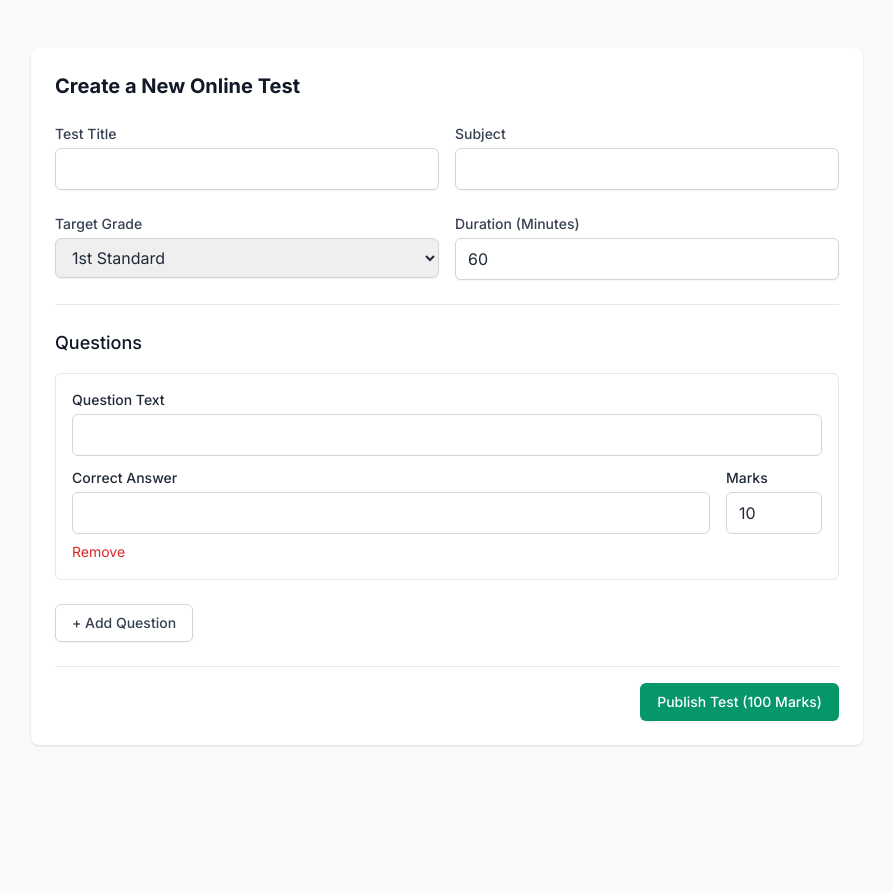
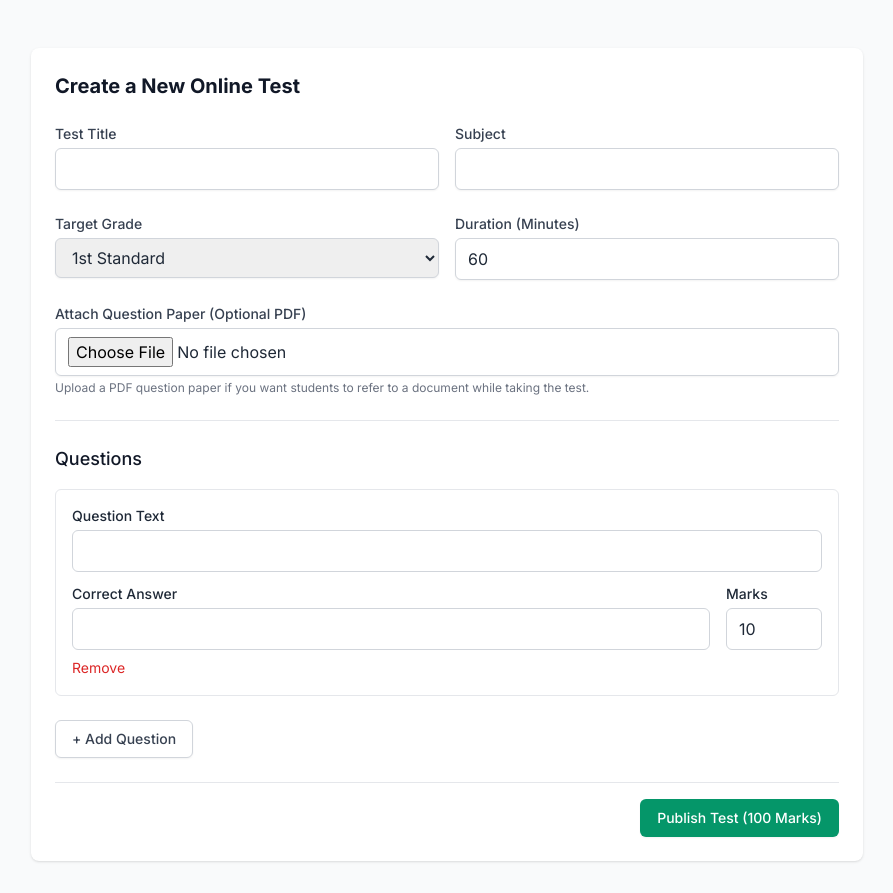
Before and after one commit to kalmeshwargurav1028-sys/student-dashboard1, a Flask app: template templates/create_online_test.html in a window 1280 px wide. Shown: the whole page, without its empty margins (193-1086 px from the left). Run offline with Flask 3, Linux system fonts and the light colour scheme; the template is opened without the code that fills it, so the values that code supplies are empty; parts of the project's set-up code (start-up, migrations or seed data) failed here and were passed over; some libraries are stand-ins or nearby versions.

Commit message:
Support grades 1-12 and PDF question paper uploads for Online Tests

```diff
--- a/app.py
+++ b/app.py
@@ -3745,6 +3745,16 @@ def create_online_test():
         questions_raw = request.form.get('questions_json', '[]')
         questions = json.loads(questions_raw)
 
+        pdf_file = request.files.get('pdf_file')
+        pdf_url = None
+        if pdf_file and pdf_file.filename:
+            filename = secure_filename(pdf_file.filename)
+            upload_dir = os.path.join(app.root_path, 'static', 'uploads', 'tests')
+            os.makedirs(upload_dir, exist_ok=True)
+            pdf_path = os.path.join(upload_dir, filename)
+            pdf_file.save(pdf_path)
+            pdf_url = url_for('static', filename=f'uploads/tests/{filename}')
+
         test_data = {
             'title': title,
             'target_class': target_class,
@@ -3752,6 +3762,7 @@ def create_online_test():
             'duration_minutes': duration,
             'total_marks': 100,
             'questions': questions,
+            'pdf_url': pdf_url,
             'teacher_id': session.get('user_id'),
             'status': 'published',
             'created_at': datetime.now().strftime('%Y-%m-%d %H:%M:%S')
--- a/templates/create_online_test.html
+++ b/templates/create_online_test.html
@@ -7,7 +7,7 @@
     <div class="bg-white dark:bg-gray-800 shadow sm:rounded-lg p-6">
         <h2 class="text-xl font-bold mb-6 text-gray-900 dark:text-white">Create a New Online Test</h2>
 
-        <form method="POST" action="{{ url_for('create_online_test') }}" onsubmit="return prepareQuestions()">
+        <form method="POST" action="{{ url_for('create_online_test') }}" enctype="multipart/form-data" onsubmit="return prepareQuestions()">
             <div class="grid grid-cols-1 gap-y-6 gap-x-4 sm:grid-cols-2 mb-6">
                 <div>
                     <label class="block text-sm font-medium text-gray-700 dark:text-gray-300">Test Title</label>
@@ -21,12 +21,27 @@
                     <label class="block text-sm font-medium text-gray-700 dark:text-gray-300">Target Grade</label>
                     <select name="target_class" required class="mt-1 block w-full border border-gray-300 rounded-md shadow-sm py-2 px-3 focus:ring-emerald-500 focus:border-emerald-500">
                         <option value="1st">1st Standard</option>
+                        <option value="2nd">2nd Standard</option>
+                        <option value="3rd">3rd Standard</option>
+                        <option value="4th">4th Standard</option>
+                        <option value="5th">5th Standard</option>
+                        <option value="6th">6th Standard</option>
+                        <option value="7th">7th Standard</option>
+                        <option value="8th">8th Standard</option>
+                        <option value="9th">9th Standard</option>
                         <option value="10th">10th Standard</option>
+                        <option value="11th">11th Standard</option>
+                        <option value="12th">12th Standard</option>
                     </select>
                 </div>
                 <div>
                     <label class="block text-sm font-medium text-gray-700 dark:text-gray-300">Duration (Minutes)</label>
                     <input type="number" name="duration" value="60" required class="mt-1 block w-full border border-gray-300 rounded-md shadow-sm py-2 px-3 focus:ring-emerald-500 focus:border-emerald-500">
+                </div>
+                <div class="sm:col-span-2">
+                    <label class="block text-sm font-medium text-gray-700 dark:text-gray-300">Attach Question Paper (Optional PDF)</label>
+                    <input type="file" name="pdf_file" accept=".pdf" class="mt-1 block w-full border border-gray-300 rounded-md shadow-sm py-2 px-3 focus:ring-emerald-500 focus:border-emerald-500">
+                    <p class="mt-1 text-xs text-gray-500">Upload a PDF question paper if you want students to refer to a document while taking the test.</p>
                 </div>
             </div>
 
```
Also changed, not shown: templates/take_online_test.html (+19 -0 lines).
